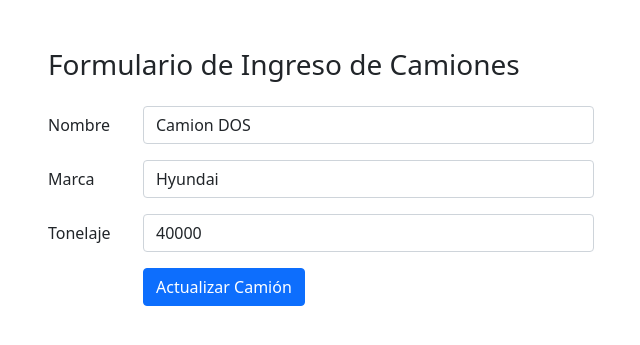
After one commit to fboisier/python2111-juntandotodo, a Django app: page /camion/edit/2 in a window 1280 px wide. The commit adds this page. Shown: the top 345 px of the page, without its empty margins (34-674 px from the left). Run offline with Django 3.2, Linux system fonts and the light colour scheme; data comes from the database, SQL or seed files in the repository; both versions use the stored data as it was after the commit.

Commit message:
se agrega el boton editar y eliminar

```diff
--- /dev/null
+++ b/app/templates/app/formulario_edit.html
@@ -0,0 +1,71 @@
+<!DOCTYPE html>
+<html lang="en">
+
+<head>
+    <meta charset="UTF-8">
+    <meta http-equiv="X-UA-Compatible" content="IE=edge">
+    <meta name="viewport" content="width=device-width, initial-scale=1.0">
+    <title>EDITAR CAMION</title>
+    <link href="https://cdn.jsdelivr.net/npm/bootstrap@5.1.3/dist/css/bootstrap.min.css" rel="stylesheet"
+        integrity="sha384-1BmE4kWBq78iYhFldvKuhfTAU6auU8tT94WrHftjDbrCEXSU1oBoqyl2QvZ6jIW3" crossorigin="anonymous">
+</head>
+
+<body>
+
+    <div class="container mt-5">
+
+
+        <div class="row">
+            {% if messages %}
+                {% for message in messages %}
+                    <div class="alert alert-{{message.tags}}" role="alert">
+                        {{ message }}
+                    </div>
+                {% endfor %}
+            {% endif %}
+
+            <div class="col-md-6">
+                <h3 class="mb-4">Formulario de Ingreso de Camiones</h3>
+
+
+
+                <form action="/camion/edit/{{camion.id}}" method="post">
+                    {% csrf_token %}
+
+                    <div class="mb-3 row">
+                        <label for="nombre" class="col-sm-2 col-form-label">Nombre</label>
+                        <div class="col-sm-10">
+                            <input name="nombre" value="{{camion.nombre}}" type="text" class="form-control" required id="nombre">
+                        </div>
+                    </div>
+                    <div class="mb-3 row">
+                        <label for="marca" class="col-sm-2 col-form-label">Marca</label>
+                        <div class="col-sm-10">
+                            <input name="marca" value="{{camion.marca}}" required minlength="2" type="text" class="form-control" id="marca">
+                        </div>
+                    </div>
+                    <div class="mb-3 row">
+                        <label for="tonelaje" class="col-sm-2 col-form-label">Tonelaje</label>
+                        <div class="col-sm-10">
+                            <input name="tonelaje" value="{{camion.tonelaje}}" type="number" class="form-control" id="tonelaje">
+                        </div>
+                    </div>
+                    <div class="mb-3 row">
+                        <label for="tonelaje" class="col-sm-2 col-form-label"></label>
+                        <div class="col-sm-10">
+                            <button type="submit" class="btn btn-primary">Actualizar Camión</button>
+                        </div>
+                    </div>
+                </form>
+
+            </div>
+
+        </div>
+
+    </div>
+    <script src="https://cdn.jsdelivr.net/npm/bootstrap@5.1.3/dist/js/bootstrap.bundle.min.js"
+        integrity="sha384-ka7Sk0Gln4gmtz2MlQnikT1wXgYsOg+OMhuP+IlRH9sENBO0LRn5q+8nbTov4+1p"
+        crossorigin="anonymous"></script>
+</body>
+
+</html>
--- a/app/templates/app/index.html
+++ b/app/templates/app/index.html
@@ -119,6 +119,7 @@
                 <th>CREADO</th>
                 <th>ACTUALIZADO</th>
                 <th>RUTAS</th>
+                <th>ACCIONES</th>
             </tr>
 
             {% for camion in listaCamiones %}
@@ -137,6 +138,11 @@
                         {% endfor %}
                     </ul>
                 </td>
+
+                <td style="width:200px">
+                    <a class="btn btn-sm btn-info" href="/camion/edit/{{camion.id}}">EDITAR</a>
+                    <a class="btn btn-sm btn-danger" href="/camion/eliminar/{{camion.id}}">ELIMINAR</a>
+                </td>
             </tr>
 
             {% endfor %}
--- a/app/urls.py
+++ b/app/urls.py
@@ -6,4 +6,6 @@ urlpatterns = [
     path('camion/add', views.addCamion),
     path('ruta/add', views.addRuta),
     path('prueba', views.prueba),
+    path('camion/edit/<int:id>', views.camion_formulario),
+    path('camion/eliminar/<int:id>', views.camion_eliminar)
 ]
--- a/app/views.py
+++ b/app/views.py
@@ -1,3 +1,4 @@
+import re
 from django.shortcuts import redirect, render
 from app.models import Camion, Ruta
 from django.contrib import messages
@@ -65,3 +66,39 @@ def prueba(request):
     messages.warning(request,"MENSAJE DE ADVERTENCIA (warning)")
 
     return redirect('/')
+
+
+def camion_formulario(request, id):
+    if request.method == 'POST':
+        errors = Camion.objects.validar(request.POST)
+
+        if len(errors) > 0:
+
+            for key, value in errors.items():
+                messages.error(request, value)
+
+            return redirect(f'/camion/edit/{id}')
+        else:
+            print(request.POST)
+            camion = Camion.objects.get(id=id)
+            camion.nombre = request.POST['nombre']
+            camion.marca = request.POST['marca']
+            camion.tonelaje = request.POST['tonelaje']
+            camion.save()
+
+            messages.success(request,"El camion fue editado correctamente.")
+            return redirect('/')
+    else:
+        camion = Camion.objects.get(id=id)
+
+        contexto = {
+            "camion" : camion
+        }
+
+        return render(request, "app/formulario_edit.html", contexto)
+
+def camion_eliminar(request, id):
+    camion = Camion.objects.get(id=id)
+    camion.delete()
+    messages.success(request,"El camion fue eliminado correctamente.")
+    return redirect('/')
```
Also changed, not shown: app/templates/app/pancho.html (deleted, +0 -12 lines), db.sqlite3.
